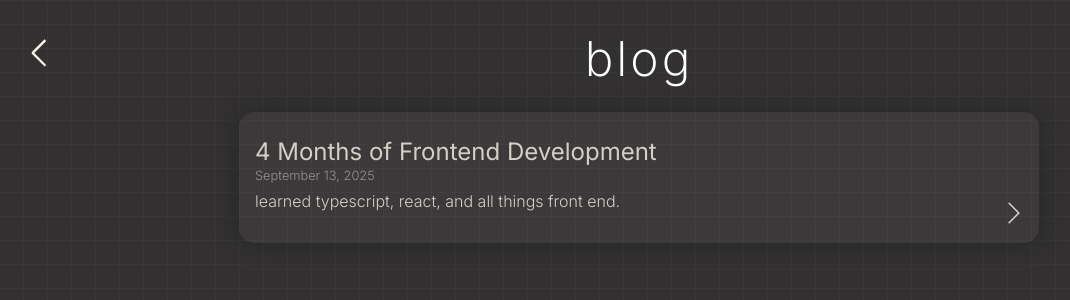
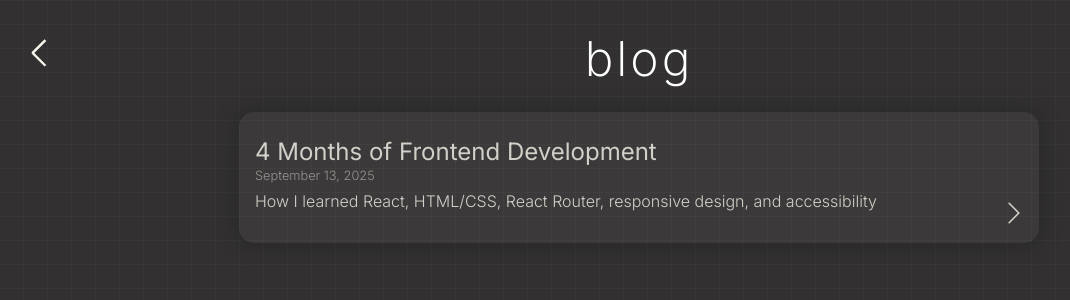
Before and after one commit to dylinh/personal-site, a React (Vite) app: page /blog in a window 1280 px wide. Shown: the top 300 px of the page, without its empty margins (1-1071 px from the left). Built offline with nearby package versions, Linux system fonts and the light colour scheme.

Commit message:
Update Blog.tsx

```diff
--- a/src/pages/Blog.tsx
+++ b/src/pages/Blog.tsx
@@ -5,7 +5,7 @@ const blogPostsWithPath = [
     {
         title: "4 Months of Frontend Development",
         date: "September 13, 2025",
-        desc: "learned typescript, react, and all things front end.",
+        desc: "How I learned React, HTML/CSS, React Router, responsive design, and accessibility",
         path: "/blog/frontend"
     }]
 
```
